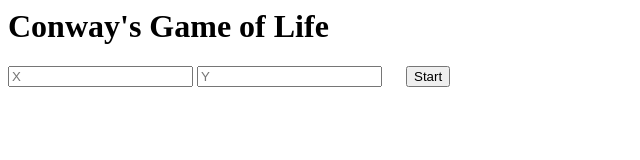
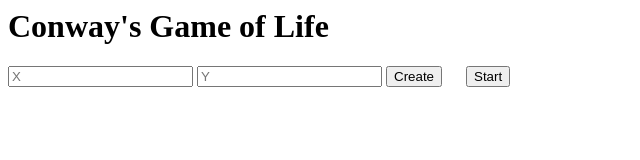
Before and after one commit to fgonzalvez/Conway-s-Game-of-Life-JS, a plain HTML site: page index.html in a window 1280 px wide. Shown: the whole page, without its empty margins (0-640 px from the left). Drawn offline with Linux system fonts and the light colour scheme.

Commit message:
Added create button

```diff
--- a/index.html
+++ b/index.html
@@ -9,6 +9,7 @@
 		</div>
 		<input id="x-value" type="number" placeholder="X">
 		<input id="y-value" type="number" placeholder="Y">
+		<button id="create-button" onclick=""> Create </button>
 		<button id="start-button" onclick=""> Start </button>
 	</body>
 </html>
```
